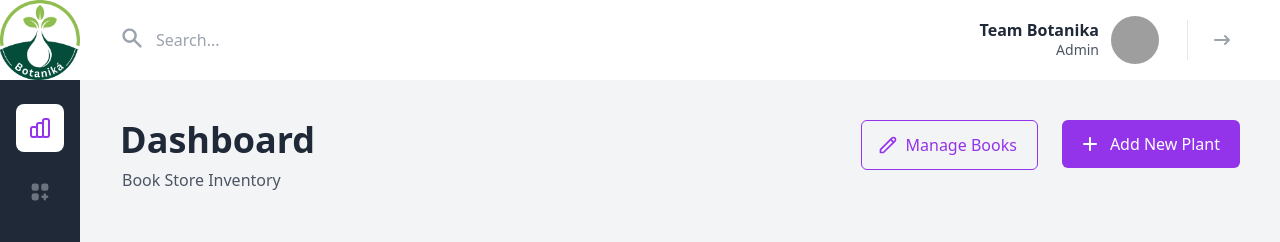
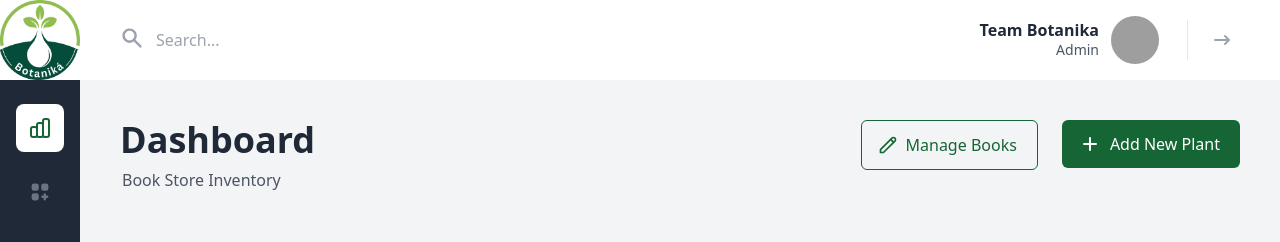
Before and after one commit to satishmahat/botanica-college-ecommerce, a React (Vite) app in the folder frontend/: page /dashboard in a window 1280 px wide. Shown: the top 242 px of the page. Built offline with nearby package versions, Linux system fonts and the light colour scheme; no server answers; sample sign-in values are in the browser's storage; grey boxes are pictures that could not be loaded.

Commit message:
inhanced admin-side UI

```diff
--- a/frontend/src/pages/dashboard/DashboardLayout.jsx
+++ b/frontend/src/pages/dashboard/DashboardLayout.jsx
@@ -19,7 +19,7 @@ const DashboardLayout = () => {
                 </a>
                 <div className="flex-grow flex flex-col justify-between text-gray-500 bg-gray-800">
                     <nav className="flex flex-col mx-4 my-6 space-y-4">
-                        <Link to="/dashboard" className="inline-flex items-center justify-center py-3 text-purple-600 bg-white rounded-lg">
+                        <Link to="/dashboard" className="inline-flex items-center justify-center py-3 text-green-800 bg-white rounded-lg">
                             <span className="sr-only">Dashboard</span>
                             <svg aria-hidden="true" fill="none" viewBox="0 0 24 24" stroke="currentColor" className="h-6 w-6">
                                 <path strokeLinecap="round" strokeLinejoin="round" strokeWidth="2" d="M9 19v-6a2 2 0 00-2-2H5a2 2 0 00-2 2v6a2 2 0 002 2h2a2 2 0 002-2zm0 0V9a2 2 0 012-2h2a2 2 0 012 2v10m-6 0a2 2 0 002 2h2a2 2 0 002-2m0 0V5a2 2 0 012-2h2a2 2 0 012 2v14a2 2 0 01-2 2h-2a2 2 0 01-2-2z" />
@@ -88,14 +88,14 @@ const DashboardLayout = () => {
                         <h1 className="text-4xl font-semibold mb-2">Dashboard</h1>
                         <h2 className="text-gray-600 ml-0.5">Book Store Inventory</h2>
                     </div>
-                    <div className="flex flex-col md:flex-row items-start justify-end -mb-3">
-                        <Link to="/dashboard/manage-plants" className="inline-flex px-5 py-3 text-purple-600 hover:text-purple-700 focus:text-purple-700 hover:bg-purple-100 focus:bg-purple-100 border border-purple-600 rounded-md mb-3">
+                    <div className="flex flex-col md:flex-row items-start justify-end -mb-3 gap-6">
+                        <Link to="/dashboard/manage-plants" className="inline-flex px-5 py-3 text-green-800 hover:text-green-800 focus:text-green-800 hover:bg-green-100 focus:bg-green-100 border border-green-800 rounded-md mb-3">
                         <svg aria-hidden="true" fill="none" viewBox="0 0 24 24" stroke="currentColor" className="flex-shrink-0 h-5 w-5 -ml-1 mt-0.5 mr-2">
                             <path strokeLinecap="round" strokeLinejoin="round" strokeWidth="2" d="M15.232 5.232l3.536 3.536m-2.036-5.036a2.5 2.5 0 113.536 3.536L6.5 21.036H3v-3.572L16.732 3.732z" />
                         </svg>
                         Manage Books
                         </Link>
-                        <Link to="/dashboard/add-new-plant" className="inline-flex px-5 py-3 text-white bg-purple-600 hover:bg-purple-700 focus:bg-purple-700 rounded-md ml-6 mb-3">
+                        <Link to="/dashboard/add-new-plant" className="inline-flex px-5 py-3 text-white bg-green-800 hover:bg-green-800 focus:bg-green-800 rounded-md mb-3">
                         <svg aria-hidden="true" fill="none" viewBox="0 0 24 24" stroke="currentColor" className="flex-shrink-0 h-6 w-6 text-white -ml-1 mr-2">
                             <path strokeLinecap="round" strokeLinejoin="round" strokeWidth="2" d="M12 6v6m0 0v6m0-6h6m-6 0H6" />
                         </svg>
--- a/frontend/src/pages/dashboard/editPlant/UpdatePlant.jsx
+++ b/frontend/src/pages/dashboard/editPlant/UpdatePlant.jsx
@@ -16,7 +16,7 @@ const UpdatePlant = () => {
   const { register, handleSubmit, setValue, reset } = useForm();
   useEffect(() => {
     if (plantData) {
-      setValue('name', plantData.name);
+      setValue('name', plantData.title);
       setValue('description', plantData.description);
       setValue('category', plantData?.category);
       setValue('trending', plantData.trending);
```
